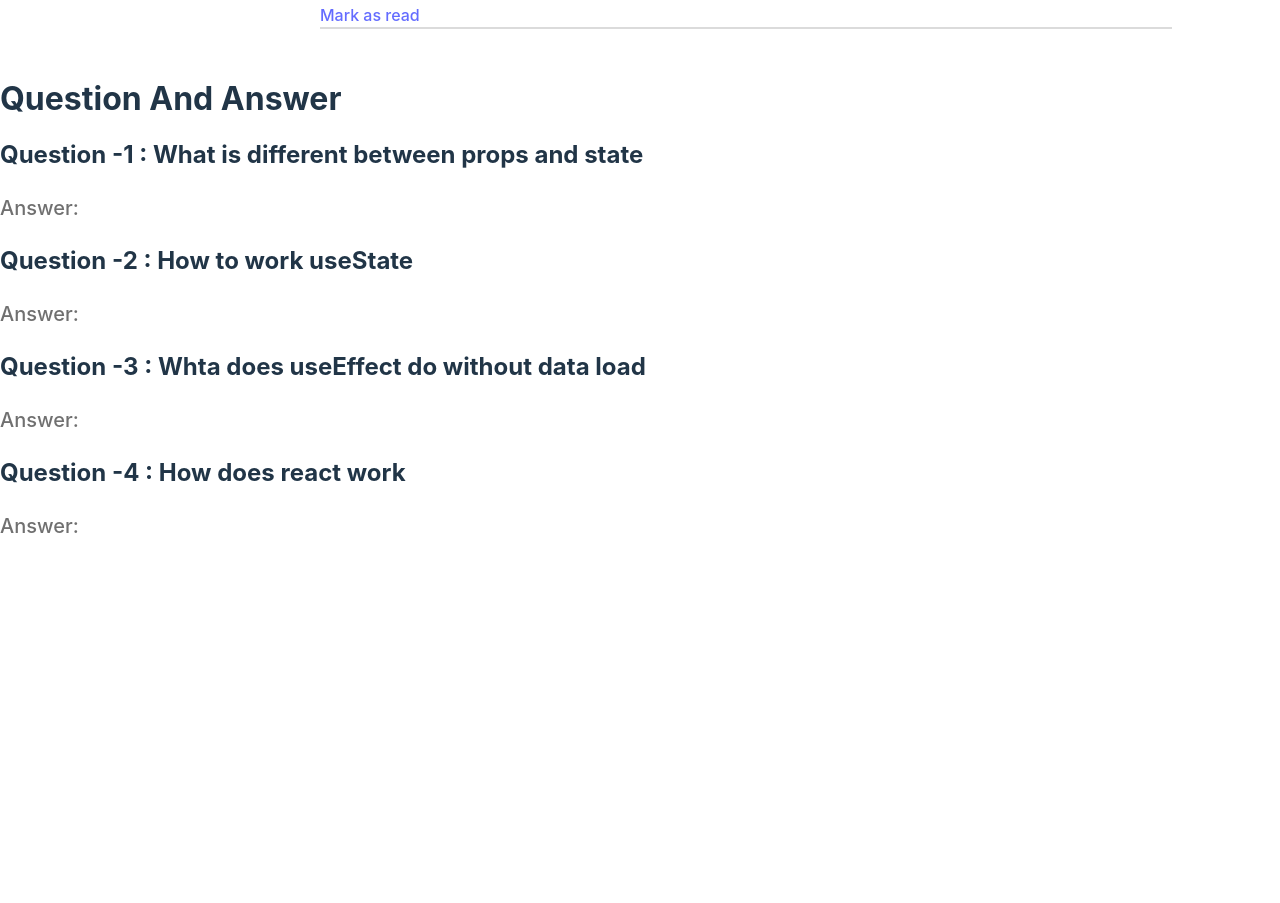
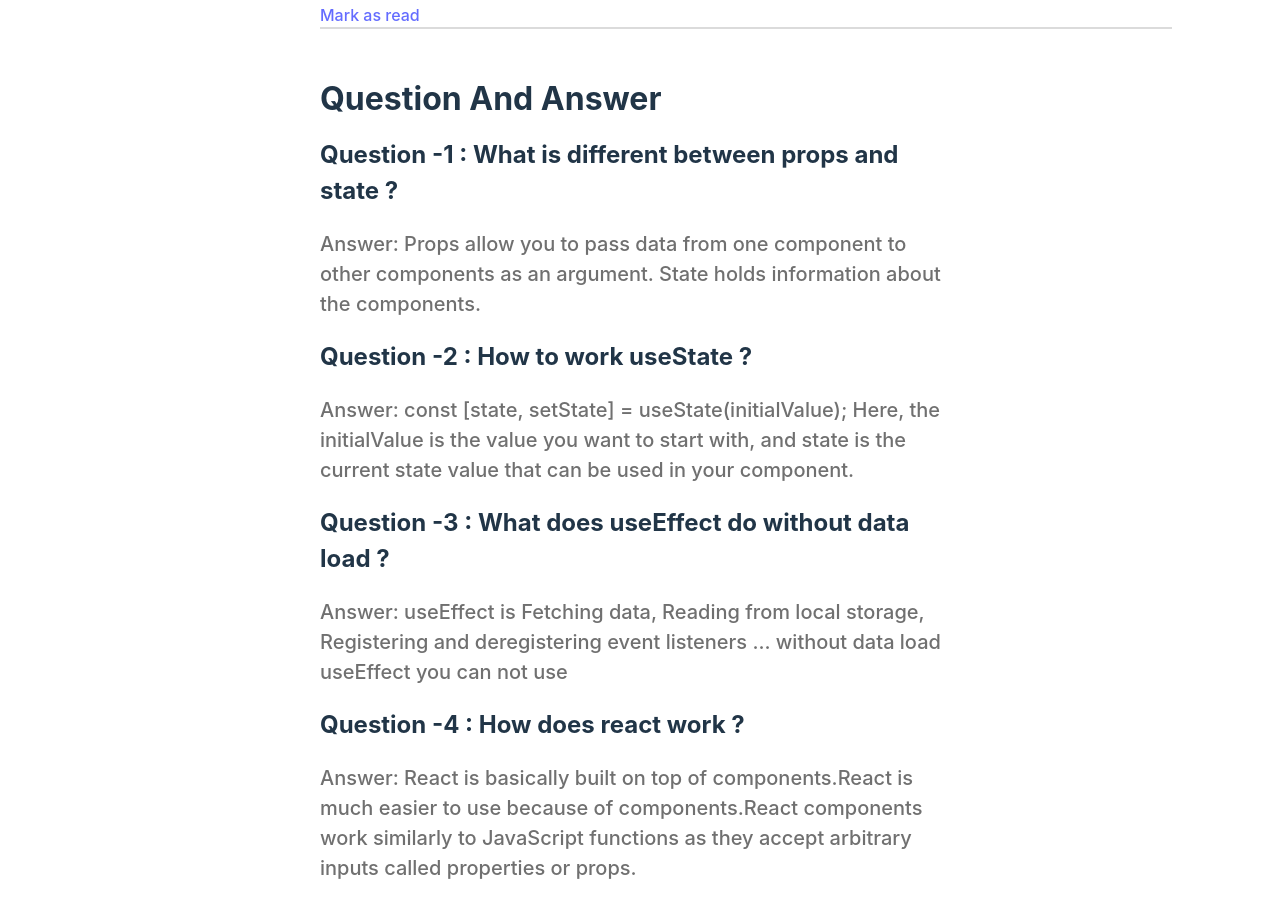
Before and after one commit to fensami/knowledge-cafe-A8, a React (Vite) app: page / in a window 1280 px wide. Shown: the part 3000-3903 px from the top of the page. Before the commit the page ends 3561 px from the top, so only its background shows below. Built offline with nearby package versions, Linux system fonts and the light colour scheme.

Commit message:
question and answer added

```diff
--- a/src/components/Q&A/QuestionAndAnswer.jsx
+++ b/src/components/Q&A/QuestionAndAnswer.jsx
@@ -1,21 +1,26 @@
 import React from 'react';
+import './QuestionAndAnswer.css'
 
 const QuestionAndAnswer = () => {
     return (
         <div className='question'>
             <h1>Question And Answer</h1>
             <div>
-                <h2>Question -1 :  What is different between props and state</h2>
-                <p>Answer: </p>
+                <h2>Question -1 :  What is different between props and state ?</h2>
+                <p>Answer: Props allow you to pass data from one component to other components as an argument. State holds information about the components. </p>
 
-                <h2>Question -2 :  How to work useState</h2>
-                <p>Answer: </p>
+                <h2>Question -2 :  How to work useState ?</h2>
+                <p>Answer: const [state, setState] = useState(initialValue);
+                    Here, the initialValue is the value you want to start with, and state is the current state value that can be used in your component.</p>
 
-                <h2>Question -3 :  Whta does useEffect do without data load</h2>
-                <p>Answer: </p>
+                <h2>Question -3 :  What does useEffect do without data load ?</h2>
+                <p>Answer: useEffect is Fetching data,
+                    Reading from local storage,
+                    Registering and deregistering event listeners ...
+                    without data load useEffect you can not use</p>
 
-                <h2>Question -4 : How does react work</h2>
-                <p>Answer: </p>
+                <h2>Question -4 : How does react work ?</h2>
+                <p>Answer: React is basically built on top of components.React is much easier to use because of components.React components work similarly to JavaScript functions as they accept arbitrary inputs called properties or props. </p>
             </div>
         </div>
     );
```
Also changed, not shown: src/components/news/News.css (+15 -9 lines).
